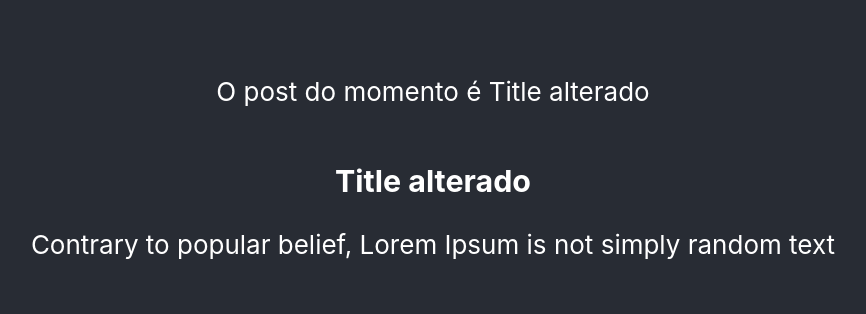
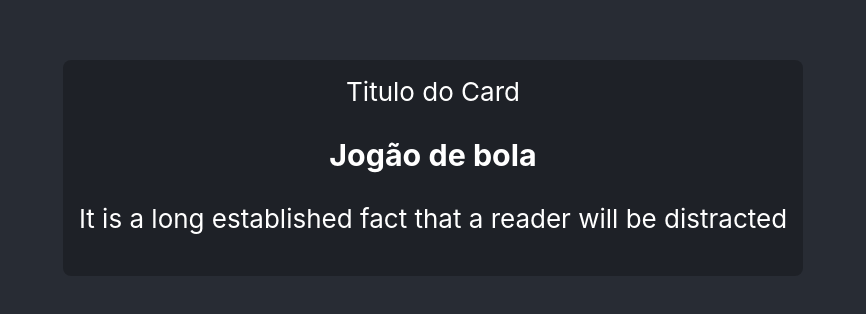
Before and after one commit to JotaPrimo/erjs, a React (Create React App) app: page / in a window 1280 px wide. Shown: the part 232-546 px from the top of the page, without its empty margins (207-1073 px from the left). Built offline with nearby package versions, Linux system fonts and the light colour scheme.

Commit message:
2.16. Encapsulando componentes com props.children

```diff
--- a/src/App.tsx
+++ b/src/App.tsx
@@ -1,30 +1,23 @@
 import { useState } from 'react';
 import './App.css';
 import Post from './components/Post';
-import Sidebar from './components/Sidebar';
+import Card from './components/Card';
 
 
 function App() {
 
-  const [post, setPost] = useState({
+  const [post] = useState({
     title: 'Jogão de bola',
     content: 'It is a long established fact that a reader will be distracted'
   });
 
-  // alterando valor do state
-  setTimeout(() => {
-    setPost({
-      title: 'Title alterado',
-      content: 'Contrary to popular belief, Lorem Ipsum is not simply random text'
-    })
-  }, 2000)
-
   return (
     <div className="App">
       <header className="App-header">
-         <Sidebar post={post} />
-         <Post post={post} />
-      </header>
+        <Card title='Titulo do Card'>
+          <Post post={post} />
+        </Card>
+        </header>
     </div>
   );
 }
--- /dev/null
+++ b/src/components/Card.tsx
@@ -0,0 +1,18 @@
+import { PropsWithChildren } from "react";
+
+type CardProps = PropsWithChildren<{
+    title: string
+}>
+
+export default function Card(props: CardProps) {
+
+    return <div
+        style={{
+            background: "rgba(0,0,0,.25)",
+            borderRadius: 8,
+            padding: 16
+        }}>
+            <div>{ props.title }</div>
+           { props.children }
+            </div>;
+}
```
